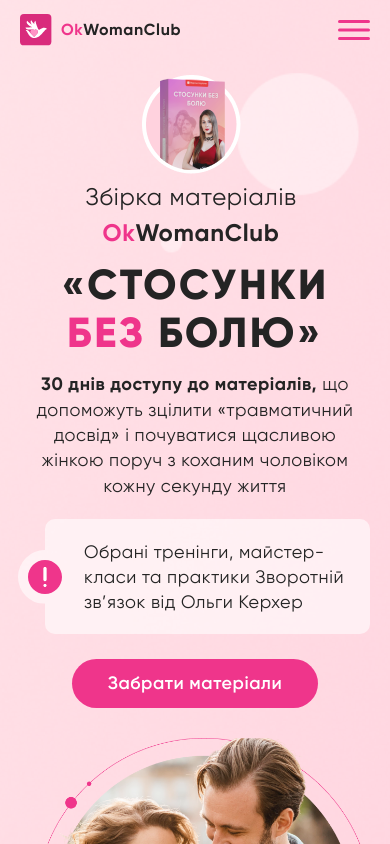
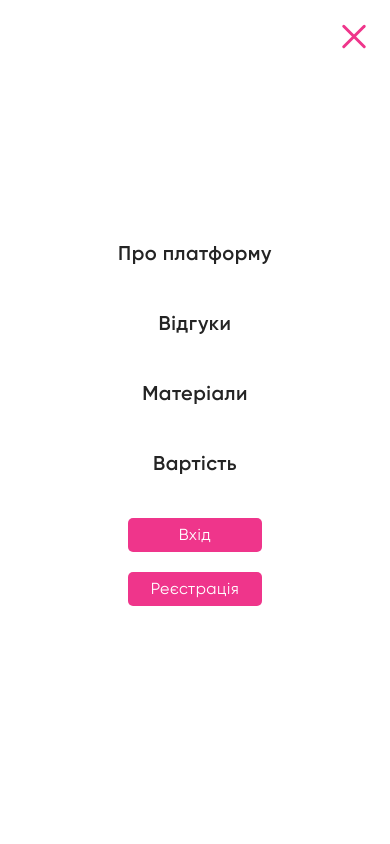
Before and after one commit to adwasar/ok-woman-club, a website built with Vite: page index.html in a window 390 px wide. Both pictures are taken after a click on the button 354 px from the left and 30 px from the top of the page. Shown: the top 844 px of the page. Built offline with nearby package versions, Linux system fonts and the light colour scheme; files whose address does not match are found by name.

Commit message:
feat: burger menut

```diff
--- a/index.html
+++ b/index.html
@@ -30,8 +30,31 @@
           <span class="burger-btn__line burger-btn__line--middle"></span>
           <span class="burger-btn__line burger-btn__line--bottom"></span>
         </button>
+        <div class="burger-menu">
+          <button class="burger-close-btn">
+            <span class="burger-close-btn__line burger-close-btn__line--top"></span>
+            <span class="burger-close-btn__line burger-close-btn__line--bottom"></span>
+          </button>
+          <ul class="burger-menu__nav">
+            <li class="burger-menu__nav-item">
+              <a class="burger-menu__nav-link" href="#">Про платформу</a>
+            </li>
+            <li class="burger-menu__nav-item">
+              <a class="burger-menu__nav-link" href="#">Відгуки</a>
+            </li>
+            <li class="burger-menu__nav-item">
+              <a class="burger-menu__nav-link" href="#">Матеріали</a>
+            </li>
+            <li class="burger-menu__nav-item">
+              <a class="burger-menu__nav-link" href="#">Вартість</a>
+            </li>
+          </ul>
+          <div class="burger-menu__btns">
+            <button class="burger-menu__login button-auth">Вхід</button>
+            <button class="burger-menu__register button-auth">Реєстрація</button>
+          </div>
+        </div>
       </div>
-    </div>
   </header>
   <main>
     <section class="hero">
@@ -129,6 +152,7 @@
     </section>
   </main>
 
+  <script src="./main.js"></script>
 </body>
 
 </html>
--- /dev/null
+++ b/main.js
@@ -0,0 +1,17 @@
+const burgerMenu = document.querySelector('.burger-menu')
+const burgerBtn = document.querySelector('.burger-btn')
+const burgerCloseBtn = document.querySelector('.burger-close-btn')
+
+const openBurgerMenu = () => {
+  burgerMenu.classList.add('burger-menu--active')
+  document.body.style.overflow = 'hidden'
+}
+
+const closeBurgerMenu = () => {
+  burgerMenu.classList.remove('burger-menu--active')
+  document.body.style.overflow = 'auto'
+}
+
+burgerBtn.addEventListener('click', () => openBurgerMenu())
+
+burgerCloseBtn.addEventListener('click', () => closeBurgerMenu())
--- a/scss/components/_buttons.scss
+++ b/scss/components/_buttons.scss
@@ -30,3 +30,63 @@
     padding: 10px 36px;
   }
 }
+
+.burger-btn {
+  display: none;
+  position: relative;
+  width: 32px;
+  height: 30px;
+  background-color: transparent;
+  border: none;
+  &__line {
+    position: absolute;
+    left: 0;
+    width: 100%;
+    height: 3px;
+    background-color: $color-text-secondary;
+    border-radius: 2px;
+  }
+
+  &__line--top {
+    top: 5px;
+  }
+
+  &__line--middle {
+    top: 50%;
+    transform: translateY(-50%);
+  }
+
+  &__line--bottom {
+    bottom: 5px;
+  }
+  @include lg {
+    display: block;
+  }
+}
+
+.burger-close-btn {
+  position: absolute;
+  right: 20px;
+  top: 20px;
+  display: block;
+  width: 32px;
+  height: 30px;
+  background-color: transparent;
+  border: none;
+  &__line {
+    position: absolute;
+    left: 0;
+    width: 100%;
+    height: 3px;
+    background-color: $color-text-secondary;
+    border-radius: 2px;
+  }
+
+  &__line--top {
+    transform: rotate(-45deg);
+  }
+
+  &__line--bottom {
+    transform: rotate(45deg);
+  }
+}
--- a/scss/components/_header.scss
+++ b/scss/components/_header.scss
@@ -2,6 +2,7 @@
   position: absolute;
   width: 100%;
   &__content {
+    position: relative;
     display: flex;
     justify-content: space-between;
     align-items: center;
@@ -21,7 +22,6 @@
     gap: 30px;
     list-style: none;
     font-size: 16px;
-    font-style: normal;
     font-weight: 400;
     line-height: 150%;
     letter-spacing: 0.48px;
@@ -73,35 +73,58 @@
   }
 }
 
-.burger-btn {
-  display: none;
-  position: relative;
-  width: 32px;
-  height: 30px;
-  background-color: transparent;
-  border: none;
-  &__line {
-    position: absolute;
+.burger-menu {
+  box-sizing: border-box;
+  position: fixed;
+  left: 0;
+  width: 100%;
+  background-color: $color-background-block-primary;
+  font-weight: 600;
+  opacity: 0;
+  visibility: hidden;
+
+  &--active {
+    top: 0;
+    right: 0;
+    bottom: 0;
     left: 0;
-    width: 100%;
-    height: 3px;
-    background-color: $color-text-secondary;
-    border-radius: 2px;
+    flex-direction: column;
+    justify-content: center;
+    opacity: 1;
+    visibility: visible;
+    transition: opacity 0.4s, visibility 0.4s;
+    z-index: 4;
+
+    @include lg {
+      display: flex;
+    }
   }
 
-  &__line--top {
-    top: 5px;
+  &__nav {
+    display: flex;
+    flex-direction: column;
+    justify-content: center;
+    align-items: center;
+    gap: 40px;
+    margin: 0;
+    padding: 0;
+    list-style: none;
+    font-size: 20px;
+    font-weight: 600;
+    line-height: 150%;
+    letter-spacing: 0.48px;
   }
 
-  &__line--middle {
-    top: 50%;
-    transform: translateY(-50%);
+  &__nav-link {
+    text-decoration: none;
+    color: inherit;
   }
 
-  &__line--bottom {
-    bottom: 5px;
-  }
-  @include lg {
-    display: block;
+  &__btns {
+    margin: 40px auto 0;
+    max-width: 360px;
+    display: flex;
+    gap: 20px;
+    flex-direction: column;
   }
 }
--- a/scss/components/_hero.scss
+++ b/scss/components/_hero.scss
@@ -3,6 +3,7 @@
   background-image: url('../../assets/img/hero-bg.png');
   background-size: cover;
   background-position: right top;
+  z-index: 1000;
   @include lg {
     padding: 60px 0 0;
   }
```
